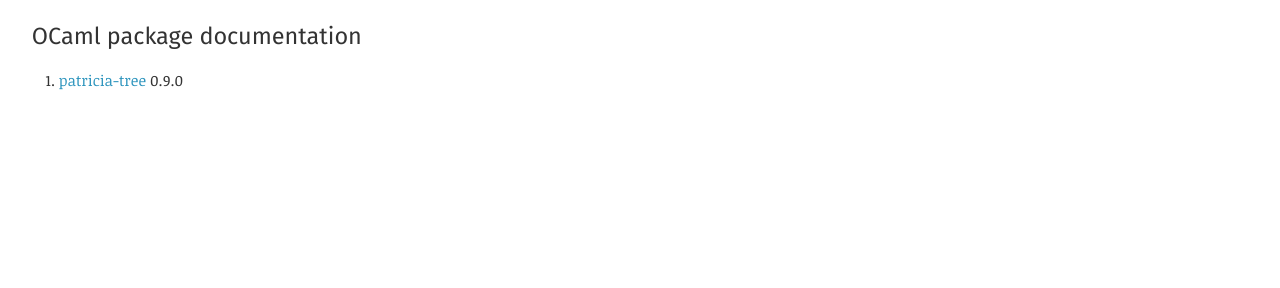
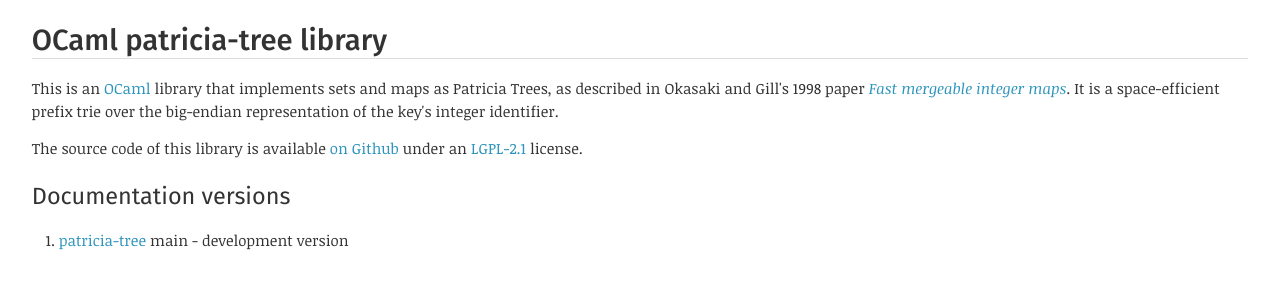
Before and after one commit to codex-semantics-library/patricia-tree, a plain HTML site: page index.html in a window 1280 px wide. Drawn offline with Linux system fonts and the light colour scheme.

Commit message:
Fill in index page a bit

```diff
--- a/index.html
+++ b/index.html
@@ -1,19 +1,33 @@
 <!DOCTYPE html>
 <html xmlns="http://www.w3.org/1999/xhtml">
+
 <head>
-    <title>index</title>
-    <link rel="stylesheet" href="./odoc.support/odoc.css"/>
-    <meta charset="utf-8"/>
-    <meta name="viewport" content="width=device-width,initial-scale=1.0"/>
+  <title>patricia-tree documentation</title>
+  <link rel="stylesheet" href="./odoc.support/odoc.css" />
+  <meta charset="utf-8" />
+  <meta name="viewport" content="width=device-width,initial-scale=1.0" />
 </head>
+
 <body>
   <main class="content">
     <div class="by-name">
-      <h2>OCaml package documentation</h2>
+      <h1>OCaml patricia-tree library</h1>
+      <p>This is an <a href="https://ocaml.org/">OCaml</a> library that implements sets and maps as Patricia Trees, as
+        described in Okasaki and Gill's 1998 paper <a
+          href="https://www.semanticscholar.org/paper/Fast-Mergeable-Integer-Maps-Okasaki-Gill/23003be706e5f586f23dd7fa5b2a410cc91b659d"><i>Fast
+            mergeable integer maps</i></a>. It is a space-efficient prefix trie over the big-endian representation of
+        the
+        key's integer identifier.</p>
+      <p>The source code of this library is available <a
+          href="https://github.com/codex-semantics-library/patricia-tree">on Github</a> under an <a
+          href="https://choosealicense.com/licenses/lgpl-2.1/">LGPL-2.1</a> license.</p>
+      <h2>Documentation versions</h2>
       <ol>
-      <li><a href="patricia-tree/index.html">patricia-tree</a> <span class="version">0.9.0</span></li>
+        <li><a href="main/index.html">patricia-tree</a> <span class="version">main</span> - development version
+        </li>
       </ol>
     </div>
   </main>
 </body>
+
 </html>
```
Lines whose indentation alone changed are shown as unchanged.
